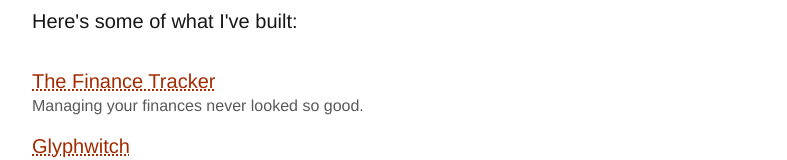
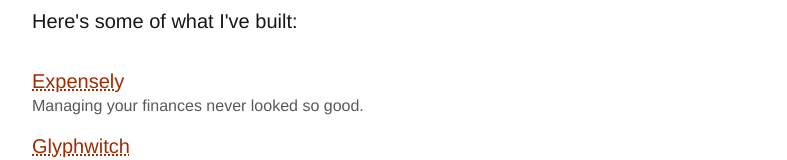
Before and after one commit to alexfiodorov02/alexf.pro, a Next.js app: page / in a window 1280 px wide. Shown: the part 614-774 px from the top of the page, without its empty margins (243-1030 px from the left). Built offline with nearby package versions, Linux system fonts and the light colour scheme.

Commit message:
Updated project name

```diff
--- a/app/components/ProjectsList.tsx
+++ b/app/components/ProjectsList.tsx
@@ -11,8 +11,8 @@
   const projects: Project[] = [
     {
       id: 1,
-      name: "The Finance Tracker",
-      url: "https://github.com/jackSeigerman/Finance-Tracker",
+      name: "Expensely",
+      url: "https://github.com/jackSeigerman/Expensely",
       description: "Managing your finances never looked so good."
     },
     {
```
